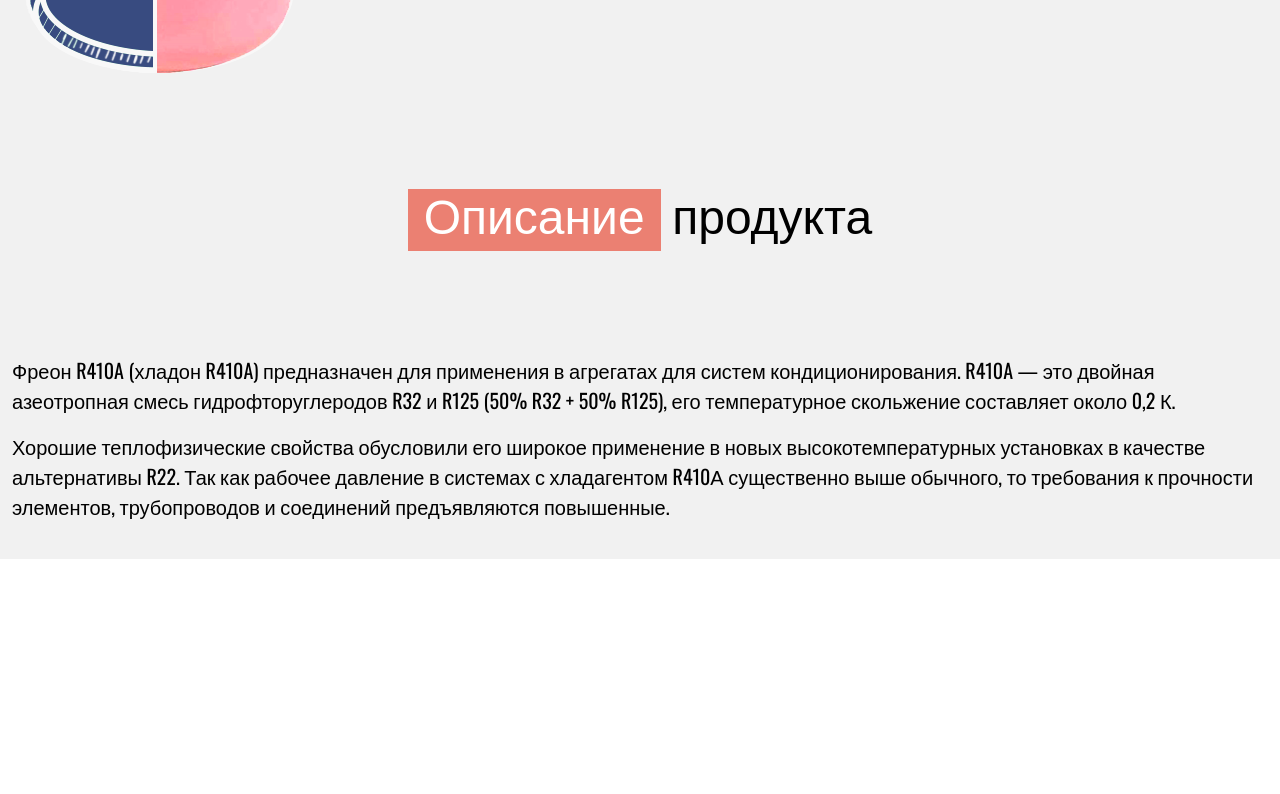
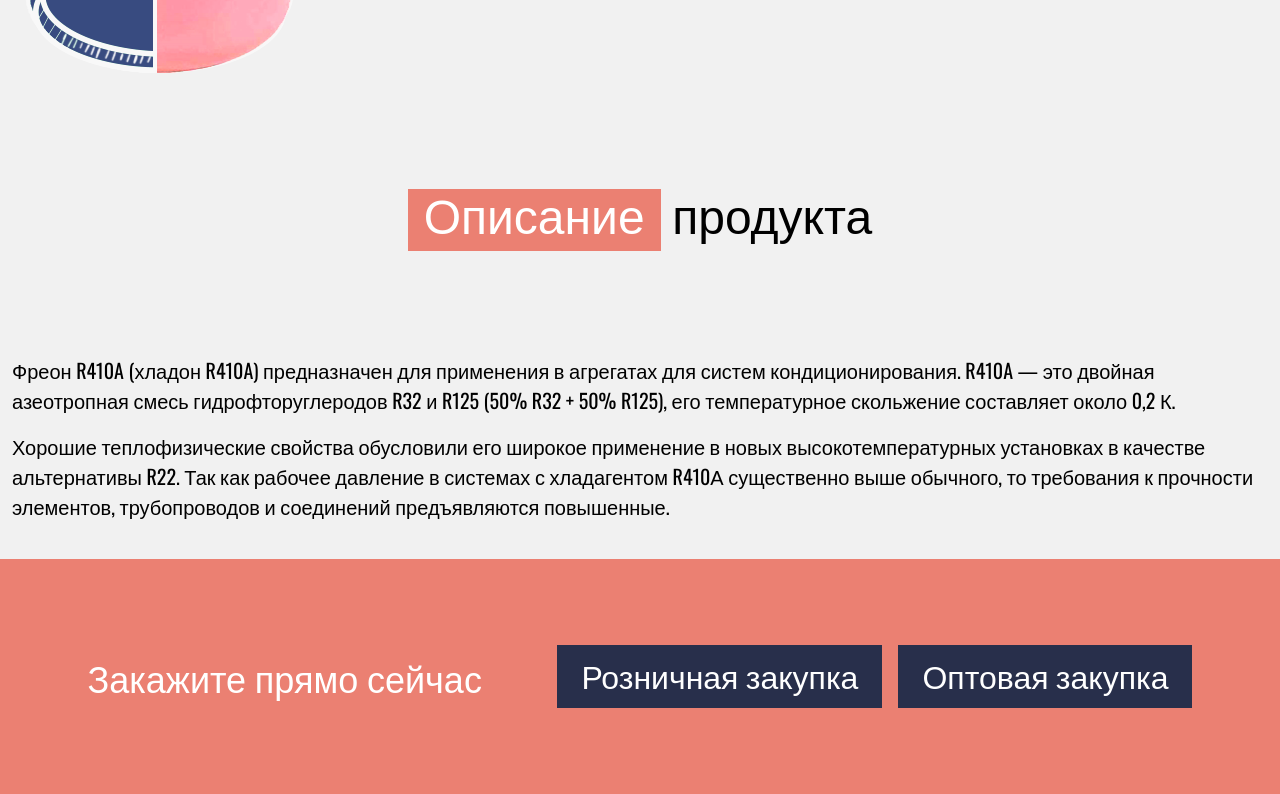
Before and after one commit to Ararat2/r-410a, a plain HTML site: page index.html in a window 1280 px wide. Shown: the part 2035-2829 px from the top of the page. Before the commit the page ends 2594 px from the top, so only its background shows below. Drawn offline with nearby package versions, Linux system fonts and the light colour scheme.

Commit message:
Order Now Sections

```diff
--- a/index.html
+++ b/index.html
@@ -55,7 +55,7 @@
                                 </li>
                                 <li>
                                     <button
-                                        id="order-btn"
+                                        id="order-button"
                                         class="d-flex align-items-center justify-content-center px-4 py-2"
                                     >
                                         Заказать
@@ -97,13 +97,13 @@
             <div class="content">
                 <div class="container-fluid">
                     <div class="row justify-content-center">
-                        <div class="col-7 col-xl-4 d-flex flex-column justify-content-center align-items-center">
+                        <div class="col-12 col-md-7 col-xl-4 d-flex flex-column justify-content-center align-items-center">
                             <div class="cart d-flex flex-column justify-content-center align-items-center">
                                 <img src="./assets/images/delivery.png" alt="delivery" />
                                 <p class="m-0">Доставка по России или самовывоз со склада при наличии</p>
                             </div>
                         </div>
-                        <div class="col-7 col-xl-4 d-flex flex-column justify-content-center align-items-center">
+                        <div class="col-12 col-md-7 col-xl-4 d-flex flex-column justify-content-center align-items-center">
                             <div class="cart d-flex flex-column justify-content-center align-items-center">
                                 <img src="./assets/images/breakdown.png" alt="breakdown" />
                                 <p class="m-0">
@@ -111,7 +111,7 @@
                                 </p>
                             </div>
                         </div>
-                        <div class="col-7 col-xl-4 d-flex flex-column justify-content-center align-items-center">
+                        <div class="col-12 col-md-7 col-xl-4 d-flex flex-column justify-content-center align-items-center">
                             <div class="cart d-flex flex-column justify-content-center align-items-center">
                                 <img src="./assets/images/purchase.png" alt="purchase" />
                                 <p class="m-0">
@@ -175,6 +175,24 @@
             </div>
         </section>
 
+        <section id="order-now">
+            <div class="content">
+                <div class="container-fluid">
+                    <div class="row justify-content-center">
+                        <div
+                            class="col-12 text-center title d-flex flex-wrap justify-content-evenly align-items-center"
+                        >
+                            <h2 class="mb-4 m-lg-0">Закажите прямо сейчас</h2>
+                            <div class="buttons-wrapper d-flex flex-wrap justify-content-center">
+                                <button id="retail-purchase-button" class="px-4">Розничная закупка</button>
+                                <button id="wholesale-purchase-button" class="px-4">Оптовая закупка</button>
+                            </div>
+                        </div>
+                    </div>
+                </div>
+            </div>
+        </section>
+
         <script
             src="https://cdn.jsdelivr.net/npm/bootstrap@5.0.2/dist/js/bootstrap.bundle.min.js"
             integrity="sha384-MrcW6ZMFYlzcLA8Nl+NtUVF0sA7MsXsP1UyJoMp4YLEuNSfAP+JcXn/tWtIaxVXM"
--- a/main.css
+++ b/main.css
@@ -191,7 +191,38 @@ body {
     color: #000;
 }
 
-/** Media Queries */
+/** - Order Now - */
+
+#order-now {
+    background-color: #eb8072;
+}
+
+#order-now .content {
+    padding-top: 86px;
+    padding-bottom: 86px;
+}
+
+#order-now h2 {
+    font-size: 36px;
+    line-height: 53px;
+    color: #fff;
+}
+
+#order-now .buttons-wrapper {
+    gap: 16px;
+}
+
+#order-now .buttons-wrapper button {
+    font-size: 32px;
+    line-height: 47px;
+    color: #fff;
+    background-color: #282f4b;
+    border: none;
+    padding-top: 6px;
+    padding-bottom: 10px;
+}
+
+/** - Media Queries - */
 
 @media only screen and (max-width: 1400px) {
 }
```
